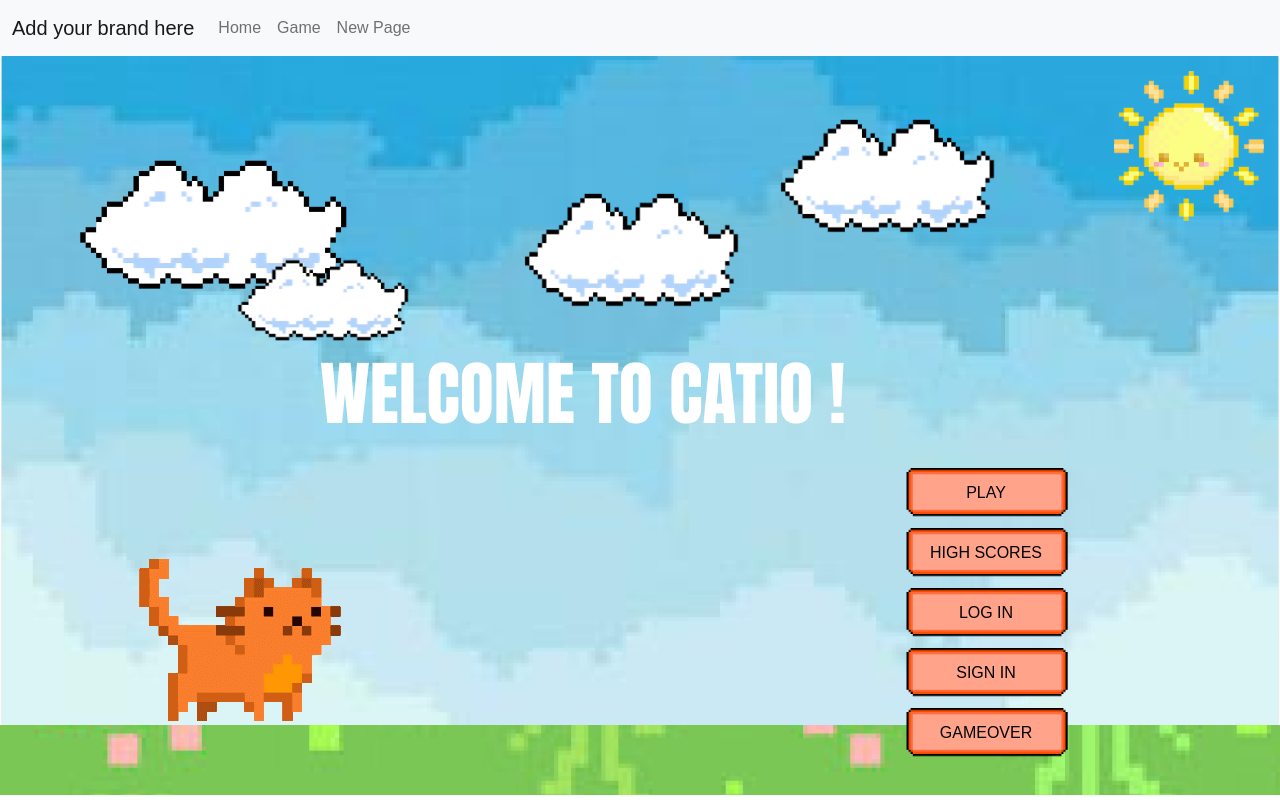
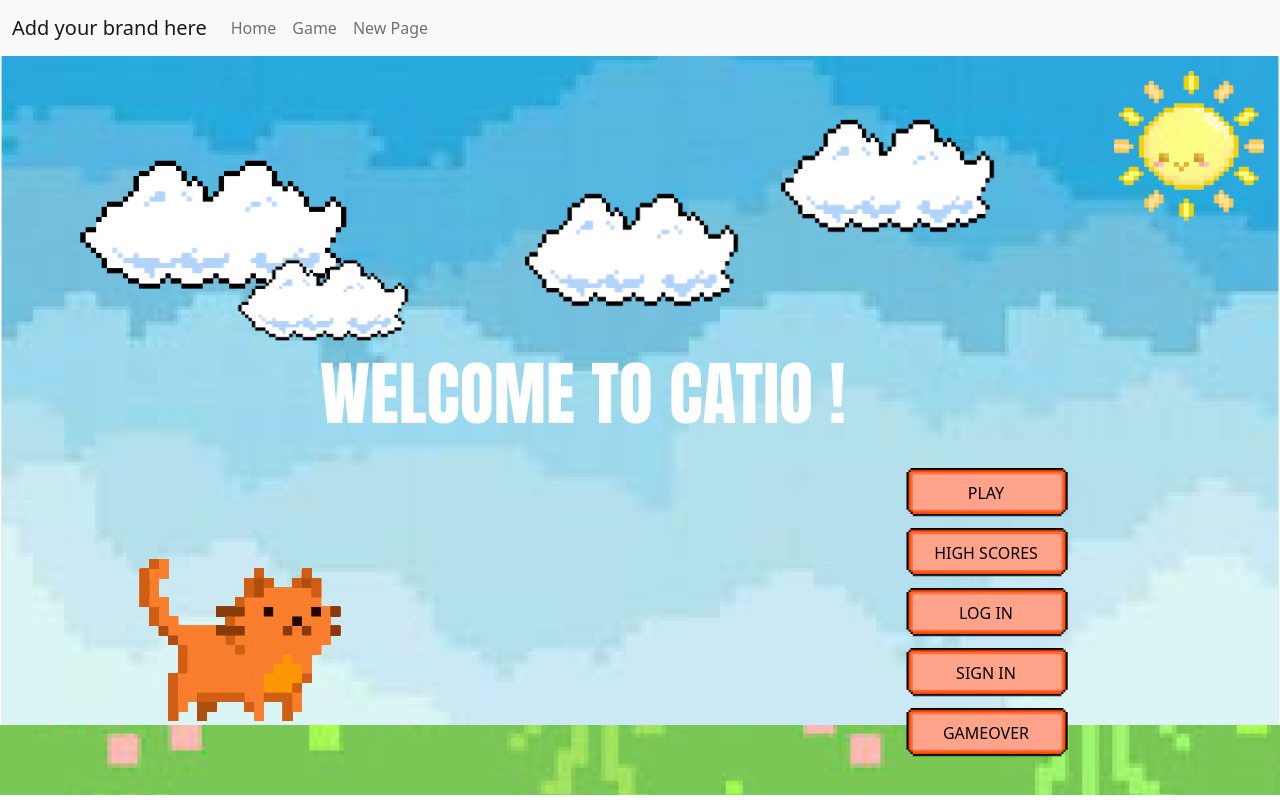
Before and after one commit to e-vinci/web2-2023-project-web2-2023-project-group-13, a website built with webpack: page frontend/src/index.html in a window 1280 px wide. Built offline with nearby package versions, Linux system fonts and the light colour scheme; files whose address does not match are found by name.

Commit message:
added font file with two different font styles and put everything regard that in comment in the CSS file

```diff
--- a/frontend/src/stylesheets/main.css
+++ b/frontend/src/stylesheets/main.css
@@ -1,6 +1,6 @@
 /*********************************************/
 /*Retro Font*/
-@font-face {
+/*@font-face {
   font-family: 'retro_computer';
   src: url(../../../font/Mario-Kart-DS.ttf) format('truetype');
 
@@ -8,7 +8,7 @@
 
 body {
   font-family: 'retro_computer', sans-serif;
-}
+}*/
 
 /*********************************************/
 /*BOUTON RETRO*/
```
